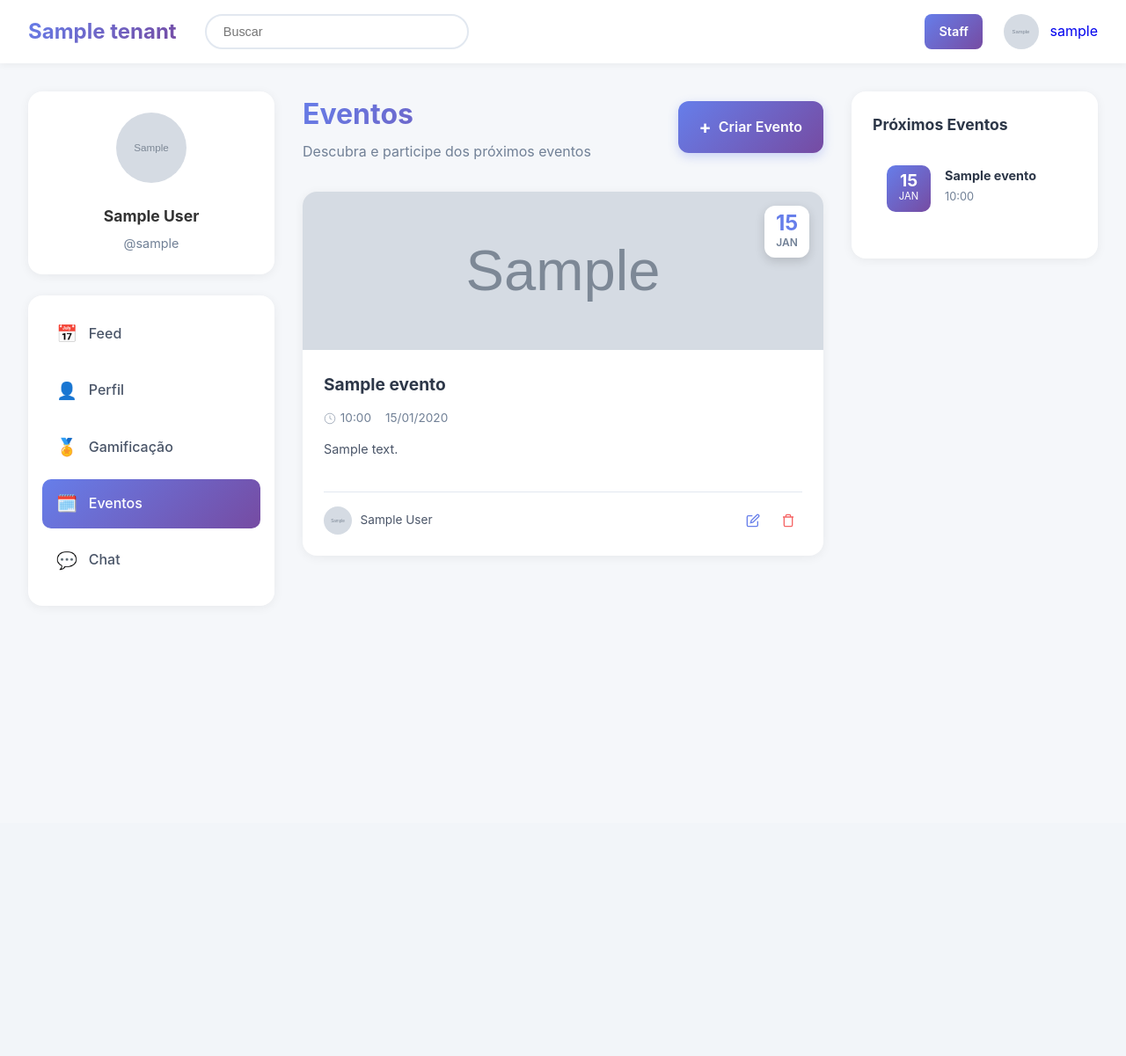
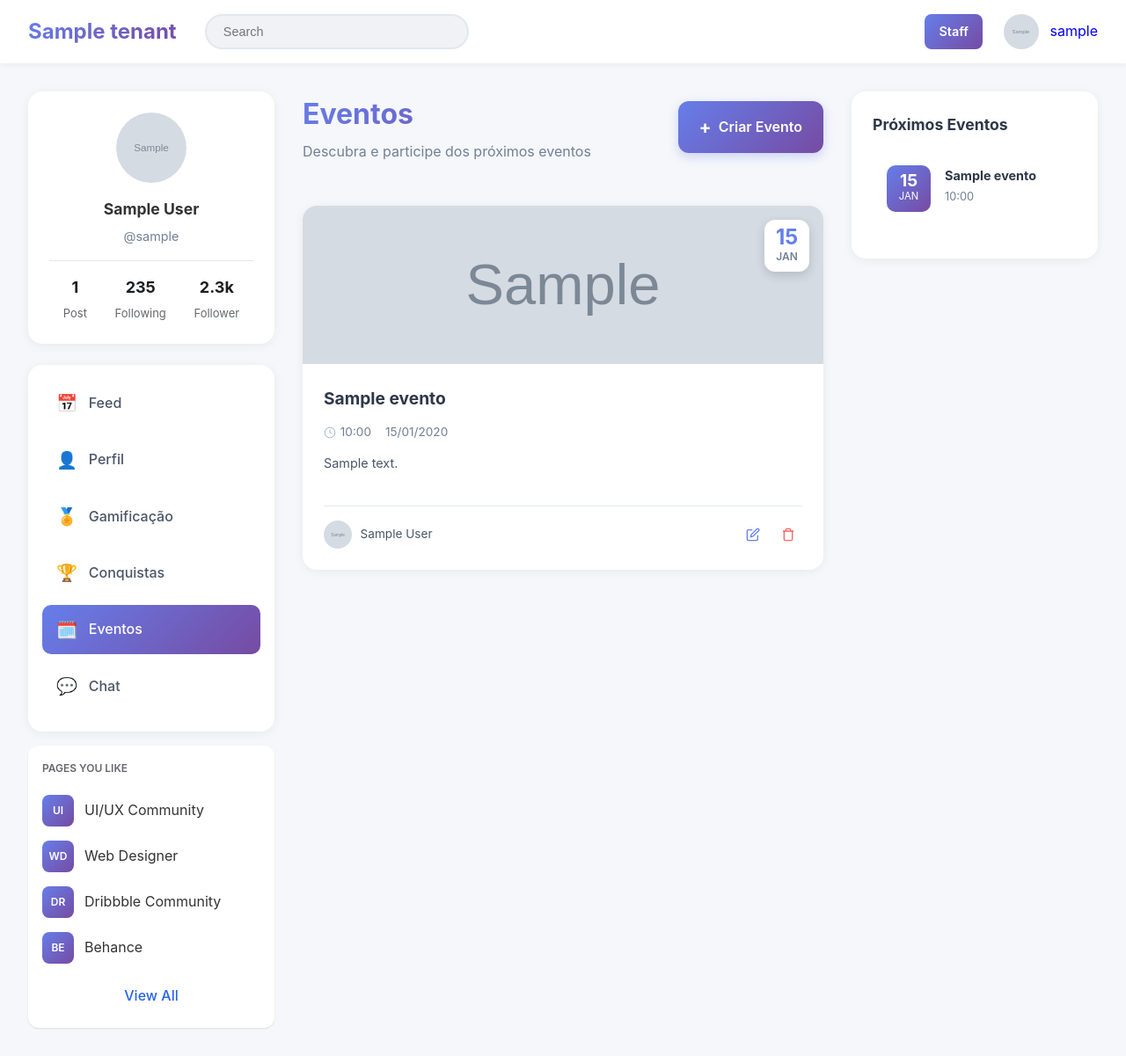
Before and after one commit to cDorth/responsividadeF, a Django app: page /eventos/ in a window 1280 px wide. Shown: the whole page at 88% size. Before the commit the page ends 689 px from the top, so only its background shows below. Run offline with Django 5.2, Linux system fonts and the light colour scheme; a user stored in the database is signed in; tables that the repository leaves empty hold one stand-in row (values such as "Sample post"); grey boxes marked "Sample" are stand-in pictures; parts of the project's set-up code (start-up, migrations or seed data) failed here and were passed over.

Commit message:
Assistant checkpoint: Padronizar página de eventos com feed principal
Assistant generated file changes:
- eventos/templates/eventos/index.html: Padronizar estrutura do template de eventos com o feed principal

---

User prompt:

na tela de eventos image_1763768819371.png quero que deixe com o menu lateral, card de perfil e navbar exatamente igual o do feed principal image_1763768810650.png atualmente esta usando de maneira diferente

Replit-Commit-Author: Assistant
Replit-Commit-Session-Id: a125c0fd-7631-4aac-817b-64fa8026a8b8
Replit-Commit-Event-Id: b2045770-cd72-4f06-8953-48f34bae3a70

```diff
--- a/eventos/templates/eventos/index.html
+++ b/eventos/templates/eventos/index.html
@@ -1,3 +1,4 @@
+
 {% load static %}
 <!DOCTYPE html>
 <html lang="pt-BR">
@@ -5,6 +6,7 @@
     <meta charset="UTF-8" />
     <meta name="viewport" content="width=device-width, initial-scale=1.0" />
     <title>MySphere - Eventos</title>
+    <link rel="stylesheet" href="{% static 'feed/css/style.css' %}" />
     <link rel="stylesheet" href="{% static 'eventos/css/eventos.css' %}" />
 </head>
 <body>
@@ -16,7 +18,7 @@
                     <h1>{{user.tenant.nome}}</h1>
                 </div>
                 <form action="{% url 'feed:search' %}" method="GET" class="search-bar">
-                    <input type="text" name="q" placeholder="Buscar" autocomplete="off" />
+                    <input type="text" name="q" placeholder="Search" autocomplete="off" />
                 </form>
             </div>
             <div class="header-right">
@@ -38,7 +40,7 @@
 
         <!-- Main Content -->
         <div class="main-content">
-            <!-- Left Sidebar - Navigation -->
+            <!-- Left Sidebar - Profile -->
             <aside class="sidebar-left">
                 <div class="profile-card">
                     <div class="profile-header">
@@ -52,6 +54,20 @@
                         <h3>{{ user.get_full_name|default:user.username }}</h3>
                         <p class="profile-username">@{{ user.username }}</p>
                     </div>
+                    <div class="profile-stats">
+                        <div class="stat">
+                            <span class="stat-number">{{ user.posts_authored.count }}</span>
+                            <span class="stat-label">Post</span>
+                        </div>
+                        <div class="stat">
+                            <span class="stat-number">235</span>
+                            <span class="stat-label">Following</span>
+                        </div>
+                        <div class="stat">
+                            <span class="stat-number">2.3k</span>
+                            <span class="stat-label">Follower</span>
+                        </div>
+                    </div>
                 </div>
 
                 <nav class="sidebar-menu">
@@ -64,17 +80,41 @@
                     <a href="{% url 'game_home' %}" class="menu-item">
                         <span class="icon">🏅</span> Gamificação
                     </a>
-                    <a href="{% url 'listar_eventos' %}" class="menu-item active">
+                    <a href="#" class="menu-item">
+                        <span class="icon">🏆</span> Conquistas
+                    </a>
+                    <a href="{% url 'listar_eventos_compacto' %}" class="menu-item active">
                         <span class="icon">🗓️</span> Eventos
                     </a>
                     <a href="{% url 'chat' %}" class="menu-item">
                         <span class="icon">💬</span> Chat
                     </a>
                 </nav>
+
+                <div class="pages-section">
+                    <h4>PAGES YOU LIKE</h4>
+                    <div class="page-item">
+                        <div class="page-icon">UI</div>
+                        <span>UI/UX Community</span>
+                    </div>
+                    <div class="page-item">
+                        <div class="page-icon">WD</div>
+                        <span>Web Designer</span>
+                    </div>
+                    <div class="page-item">
+                        <div class="page-icon">DR</div>
+                        <span>Dribbble Community</span>
+                    </div>
+                    <div class="page-item">
+                        <div class="page-icon">BE</div>
+                        <span>Behance</span>
+                    </div>
+                    <a href="#" class="view-all">View All</a>
+                </div>
             </aside>
 
             <!-- Center Content - Events -->
-            <main class="center-content">
+            <main class="feed-center">
                 <div class="events-header">
                     <div class="events-title">
                         <h2>Eventos</h2>
@@ -187,6 +227,42 @@
             </aside>
         </div>
     </div>
+
+    <!-- Bottom Navigation for Mobile -->
+    <nav class="bottom-nav" role="navigation" aria-label="Mobile navigation">
+        <div class="bottom-nav-container">
+            <a href="{% url 'feed:feed' %}" class="bottom-nav-item" aria-label="Feed">
+                <svg viewBox="0 0 24 24" aria-hidden="true">
+                    <path d="M3 12l2-2m0 0l7-7 7 7M5 10v10a1 1 0 001 1h3m10-11l2 2m-2-2v10a1 1 0 01-1 1h-3m-6 0a1 1 0 001-1v-4a1 1 0 011-1h2a1 1 0 011 1v4a1 1 0 001 1m-6 0h6"/>
+                </svg>
+                <span>Feed</span>
+            </a>
+            <a href="{% url 'home' %}" class="bottom-nav-item" aria-label="Perfil">
+                <svg viewBox="0 0 24 24" aria-hidden="true">
+                    <path d="M16 7a4 4 0 11-8 0 4 4 0 018 0zM12 14a7 7 0 00-7 7h14a7 7 0 00-7-7z"/>
+                </svg>
+                <span>Perfil</span>
+            </a>
+            <a href="{% url 'game_home' %}" class="bottom-nav-item" aria-label="Gamificação">
+                <svg viewBox="0 0 24 24" aria-hidden="true">
+                    <path d="M9 12l2 2 4-4m6 2a9 9 0 11-18 0 9 9 0 0118 0z"/>
+                </svg>
+                <span>Gamif.</span>
+            </a>
+            <a href="{% url 'listar_eventos_compacto' %}" class="bottom-nav-item active" aria-label="Eventos" aria-current="page">
+                <svg viewBox="0 0 24 24" aria-hidden="true">
+                    <path d="M8 7V3m8 4V3m-9 8h10M5 21h14a2 2 0 002-2V7a2 2 0 00-2-2H5a2 2 0 00-2 2v12a2 2 0 002 2z"/>
+                </svg>
+                <span>Eventos</span>
+            </a>
+            <a href="{% url 'chat' %}" class="bottom-nav-item" aria-label="Chat">
+                <svg viewBox="0 0 24 24" aria-hidden="true">
+                    <path d="M8 12h.01M12 12h.01M16 12h.01M21 12c0 4.418-4.03 8-9 8a9.863 9.863 0 01-4.255-.949L3 20l1.395-3.72C3.512 15.042 3 13.574 3 12c0-4.418 4.03-8 9-8s9 3.582 9 8z"/>
+                </svg>
+                <span>Chat</span>
+            </a>
+        </div>
+    </nav>
 
     <!-- Event Detail Modal -->
     <div id="eventModal" class="modal">
```
